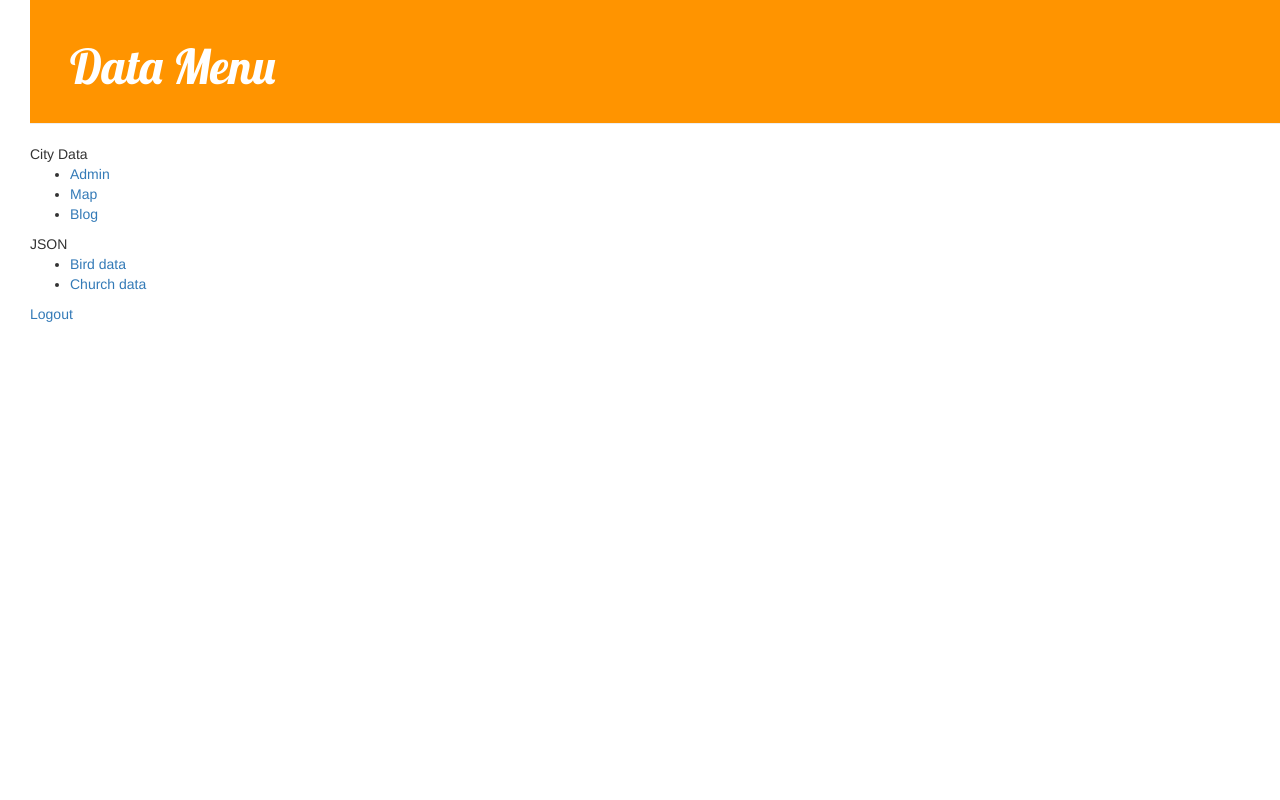
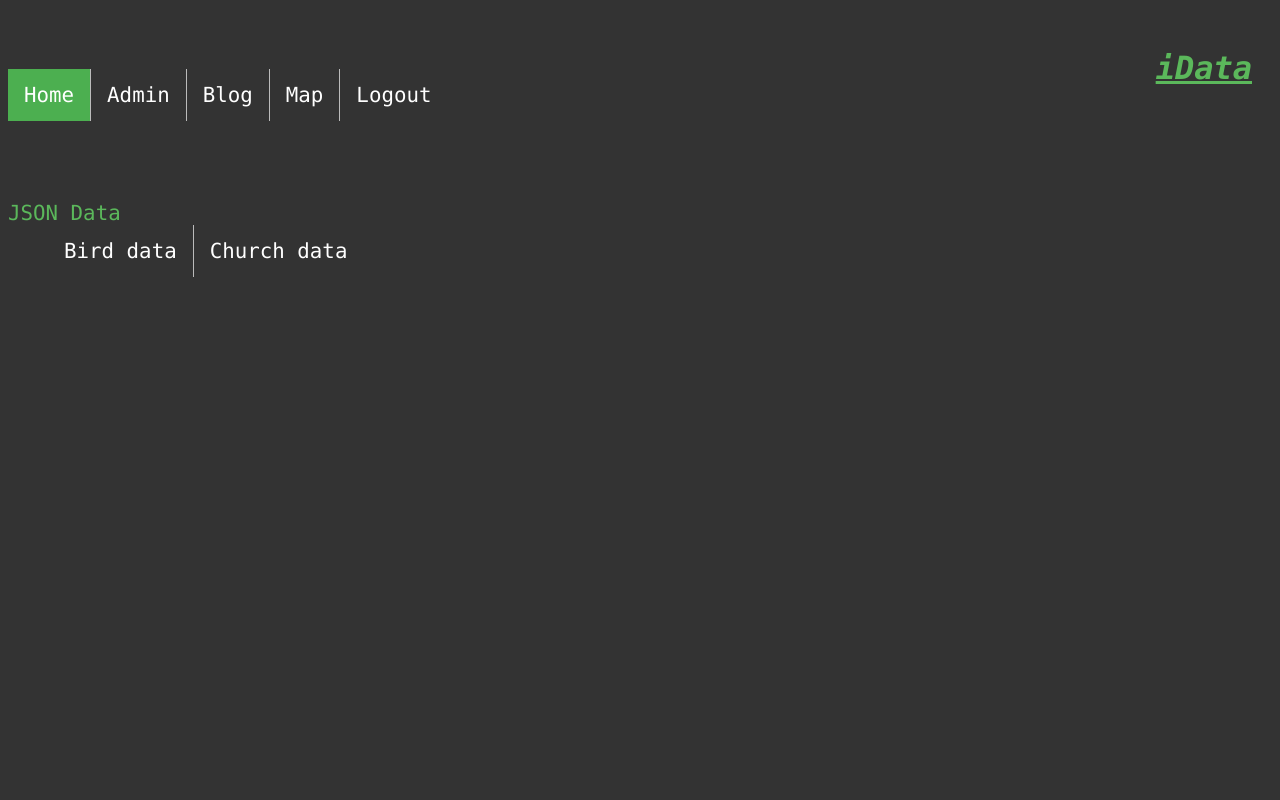
Before and after one commit to jmeroth/DjangoApp, a Django app: page / in a window 1280 px wide. Run offline with Django 3.2, Linux system fonts and the light colour scheme; some libraries are stand-ins or nearby versions.

Commit message:
reformat menu css

```diff
--- a/blog/templates/base.html
+++ b/blog/templates/base.html
@@ -1,35 +1,98 @@
 <html>
 {% load staticfiles %}
     <head>
-		<title>Data Menu</title>
-		<meta http-equiv="Content-Type" content="text/html; charset=us-ascii">
-		<link rel="stylesheet" href="//maxcdn.bootstrapcdn.com/bootstrap/3.2.0/css/bootstrap.min.css">
-        <link rel="stylesheet" href="//maxcdn.bootstrapcdn.com/bootstrap/3.2.0/css/bootstrap-theme.min.css">
-        <link href="//fonts.googleapis.com/css?family=Lobster&subset=latin,latin-ext" rel="stylesheet" type="text/css">
-        <link rel="stylesheet" href="{% static 'css/blog.css' %}">
+    	<style type="text/css">
+    		body {
+			    background-color: #333;
+			    font-family: 'Lucida Console';
+			}
+
+			h1 a {
+			    color: #5bb85b;
+			    font-family: 'Lucida Console';
+			    font-style: italic;
+			    float: right;
+			}
+
+			span {
+			    color: 5bb85b;
+			}
+
+			.page-header {
+			    background-color: #333;
+			    margin-top: 0;
+			    padding: 20px 20px 20px 40px;
+			}
+
+			#header {
+			    font-size: 130%
+			}
+
+			ul {
+			    list-style-type: none;
+			    margin: 0;
+			    padding: 0;
+			    overflow: hidden;
+			    background-color: #333;
+			    margin-bottom: 80px;
+			}
+
+			.dataset {
+			    margin-left: 40px;
+			}
+
+			li {
+			    float: left;
+			    border-right: 1px solid #bbb;
+			}
+
+			li:last-child {
+			    border-right: none;
+			}
+
+			li a {
+			    display: block;
+			    color: white;
+			    text-align: center;
+			    padding: 14px 16px;
+			    text-decoration: none;
+			}
+
+			li a:hover:not(.active) {
+			    background-color: #111;
+			}
+
+			.active {
+			    background-color: #4CAF50;
+			}
+
+    	</style>
+        <title>iData Menu</title>
+        <!--<link rel="stylesheet" href="{% static 'css/blog.css' %}"> -->
     </head>
+
                 <body>
                                 <div class="page-header">
-            <h1><a href="/">Data Menu</a></h1>
+            <h1><a href="/">iData</a></h1>
         </div>
 
                                 <div id="header">
-			<span class="logo">City Data</span>
+                                                <span class="logo"></span>
                                                 <ul class="menu">
-				<li><a href="admin/" target="_blank">Admin</a> </li>
-				<li><a href="map/" target="_blank">Map</a> </li>
-				<li><a href="blog/" target="_blank">Blog</a> </li>
+                                                                <li><a class="active" href="#home">Home</a></li>
+                                                                <li><a href="admin/" target="_blank">Admin</a></li>
+                                                                <li><a href="blog/" target="_blank">Blog</a></li>
+                                                                <li><a href="map/" target="_blank">Map</a></li>
+                                                                <li><a href="admin/logout" >Logout</a></li>
                                                 </ul>
-			<span class="logo">JSON</span>
-			<ul class="menu">
-				<li><a href="bird/" target="_blank">Bird data</a> </li>
-				<li><a href="church/" target="_blank">Church data</a> </li>
+                                                <span class="logo">JSON Data</span>
+                                                <ul class="dataset">
+                                                                <li><a href="bird_api/" target="_blank">Bird data</a></li>
+                                                                <li><a href="church/" target="_blank">Church data</a></li>
                                                 </ul>
-				<span class="user">
-				<!--Hello {{ request.user.first_name }}, -->
-				<a href="admin/logout" >Logout</a>
-			</span>
+
                                 </div>
+
                                 {% if messages %}
                                                 <ul class="messages">
                                                 {% for message in messages %}
```
Also changed, not shown: blog/templates/Map1.html (+44 -44 lines), blog/static/css/blog.css (line endings or trailing spaces). Lines whose indentation alone changed are shown as unchanged.
